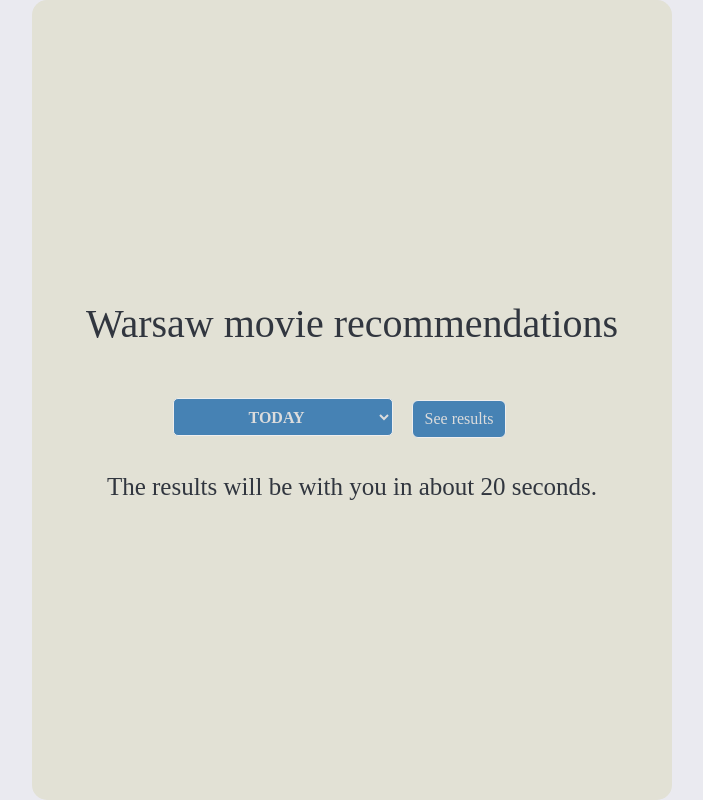
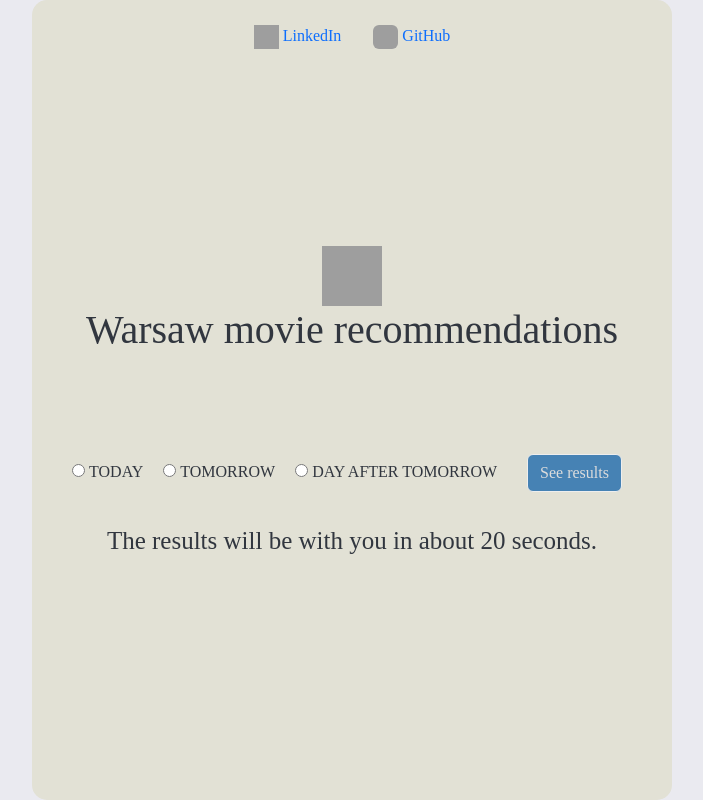
Before and after one commit to mkhutnik/waw-cinema-assistant, a Flask app: page / in a window 1280 px wide. Shown: the whole page, without its empty margins (288-991 px from the left). Run offline with Flask 3, Linux system fonts and the light colour scheme; grey boxes are pictures that could not be loaded.

Commit message:
Aesthetic improvements.

```diff
--- a/main.py
+++ b/main.py
@@ -107,14 +107,25 @@ def front():
     return render_template('help.html')
 
 
-@app.route('/final', methods=['GET', 'POST'])
+@app.errorhandler(404)
+def page_404(e):
+    return render_template('404.html'), 404
+
+
+@app.route('/final', methods=['GET','POST'])
 def final():
-    date = DAYS[request.args.get('day')]
-    Amondo = amondo(date)
-    Iluzjon = iluzjon(day_number=int(date.day))
-    LISTA = merge(Amondo, Iluzjon)
-    LISTA.sort(key=lambda x: str(x['rating']), reverse=True)
-    return render_template('index.html', post=LISTA)
+    if request.method == 'POST':
+        option = request.form['day']
+        print(option)
+        date = DAYS[option]
+        print(date)
+        Amondo = amondo(date)
+        Iluzjon = iluzjon(day_number=int(date.day))
+        LISTA = merge(Amondo, Iluzjon)
+        LISTA.sort(key=lambda x: str(x['rating']), reverse=True)
+        return render_template('index.html', post=LISTA)
+    else:
+        return render_template('help.html')
 
 
 if __name__ == '__main__':
--- a/static/css/styles.css
+++ b/static/css/styles.css
@@ -12,6 +12,7 @@ body{
     top: 50%;
     width: 50%;
     height: 100%;
+    z-index: -20;
     align-content: center;
     transform: translate(-50%, -50%);
     padding: 30px;
@@ -19,9 +20,14 @@ body{
     align-items: center;
     text-align: center;
     justify-content: center;
-    background-color: #E2E1D5;
-    border-radius:15px;
+    background-color: rgba(226, 225, 213) ;
+    border-radius: 15px;
 }
+#title{
+    background-color: #E2E1D5
+
+}
+
 h4{
     font-size: 25px;
 }
@@ -36,8 +42,6 @@ h4{
 #input{
     border-radius:5px;
     height: 38px;
-    /*padding-top: 6px;*/
-    /*padding-bottom: 6px;*/
     background-color: #4682B4;
     border-color: #EEEEEE;
     color: #DCDCDC;
@@ -51,7 +55,6 @@ thead{
 }
 
 th, td{
-    /*background-color:;*/
     padding: 10px;
     align-self: center;
     border: 1px solid rgb(160 160 160);
--- a/templates/base.html
+++ b/templates/base.html
@@ -1,5 +1,5 @@
 <!DOCTYPE html>
-<html lang="en">
+<html lang="en" xmlns="http://www.w3.org/1999/html">
 <head>
     <meta charset="UTF-8">
     <meta
@@ -10,10 +10,35 @@
       <link href="https://cdn.jsdelivr.net/npm/bootstrap@5.3.3/dist/css/bootstrap.min.css" rel="stylesheet" integrity="sha384-QWTKZyjpPEjISv5WaRU9OFeRpok6YctnYmDr5pNlyT2bRjXh0JMhjY6hW+ALEwIH" crossorigin="anonymous">
       <link rel="stylesheet" href="{{ url_for('static', filename='css/styles.css') }}"/>
     {% endblock %}
-    <title>{% block title %}{% endblock %}</title>
+    <title>
+        {% block title %}{% endblock %}</title>
+
 </head>
+
 <body>
-{% block content %}
-{% endblock %}
+<div class="container" id="header">
+    <header class="d-sm-grid justify-content-center py-sm-3">
+        <ul class="nav nav-pills">
+        <li class="nav-item">
+            <a href="https://www.linkedin.com/in/kinga-mazur-22019b259/"
+               class="nav-link"><img src="/static/LinkedIN.png"
+                                     alt="LinkedIn" width="25" height="24">
+                LinkedIn</a></li>
+        <li class="nav-item"><a href="https://github.com/kmzr9b67/waw-cinema-assistant/tree/master"
+                                class="nav-link">
+            <img src="/static/github.png"
+                                     alt="GitHub" width="25" height="24" class="rounded">
+            GitHub</a></li>
+
+      </ul>
+    </header>
+</div>
+<div id="main" class="container">
+    {% block content %}
+    {% endblock %}
+</div>
 </body>
+<footer>
+
+</footer>
 </html>
--- a/templates/help.html
+++ b/templates/help.html
@@ -2,35 +2,51 @@
 {% block title %}Cinema assistant{% endblock%}
 
 {% block content %}
-    <div id="main" class="container">
     <div class="row">
         <div class="col">
             <div id="title" class="col">
-                    <h1>Warsaw movie recommendations</h1>
+                <a>
+                <img src="/static/movie.png"
+                     alt="Movie" width="60" height="60" class="rounded-left">
+                <h1>Warsaw movie recommendations</h1></a>
+                <br>
+                <br>
             </div>
         </div>
     </div>
     <br>
 
     <div id="form" class="row">
-            <form class="row" action="{{url_for('final', option_i = day)}}" method = 'GET'>
-                <div class="col-2"></div>
-                <div class="col-8">
-                    <label for="input"></label>
-                    <select class="form-select-sm-center" id="input" name="day">
-                        <option>TODAY</option>
-                        <option>TOMORROW</option>
-                        <option>DAY AFTER TOMORROW</option>
-                    </select>
+        <form action="/final" method="POST">
+            <div class="form-check-inline">
+            <input type="radio" id="TODAY" name="day" value="TODAY">
+            <label for="TODAY">TODAY</label>
+            </div>
+            <div class="form-check-inline">
+            <input type="radio" id="TOMORROW" name="day" value="TOMORROW">
+                <label for="TOMORROW">TOMORROW</label></div>
+            <div class="form-check-inline">
+            <input type="radio" id="DAY AFTER TOMORROW" name="day" value="DAY AFTER TOMORROW">
+                <label for="DAY AFTER TOMORROW">DAY AFTER TOMORROW</label></div>
           <button id='button' type="submit" class="btn btn-primary">See results</button>
+        </form>
     </div>
-            </form>
-            <div class="col-2"></div>
-        </div>
+{#        <form class="row" action="{{url_for('final', option_i = day)}}" method = 'GET'>#}
+{#            <div class="col-sm-2"></div>#}
+{#            <div class="col-sm-8">#}
+{#                <label for="input"></label>#}
+{#                <select class="form-select-sm-center" id="input" name="day">#}
+{#                    <option>TODAY</option>#}
+{#                    <option>TOMORROW</option>#}
+{#                    <option>DAY AFTER TOMORROW</option>#}
+{#                </select>#}
+{#            <button id='button' type="submit" class="btn btn-primary">See results</button>#}
+{#            </div>#}
+{#        </form>#}
+
     <br>
 
     <div class="row">
         <h4>The results will be with you in about 20 seconds.</h4>
     </div>
-    </div>
 {%endblock%}
```
Also changed, not shown: templates/index.html (+1 -6 lines). Lines whose indentation alone changed are shown as unchanged.
